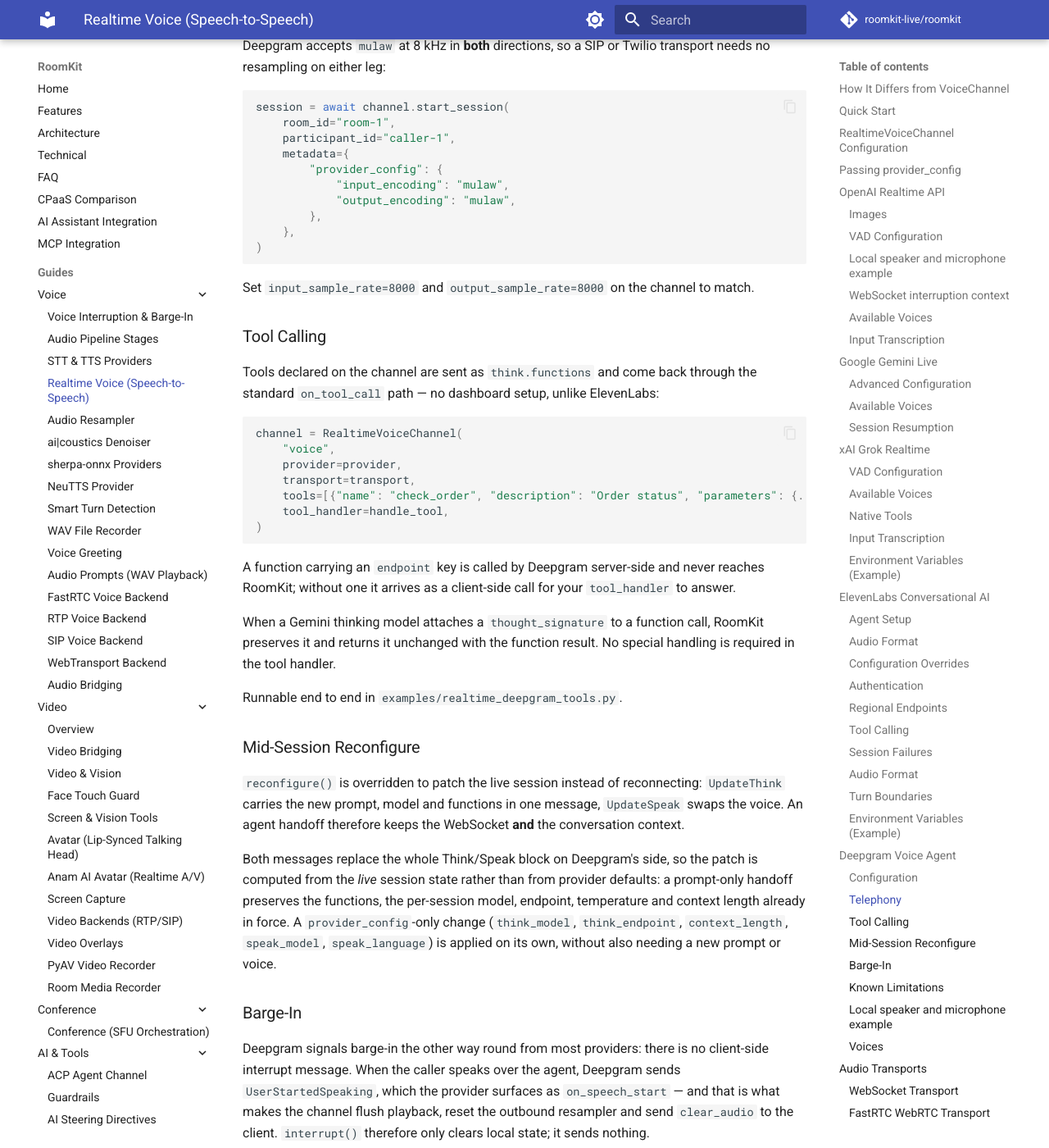
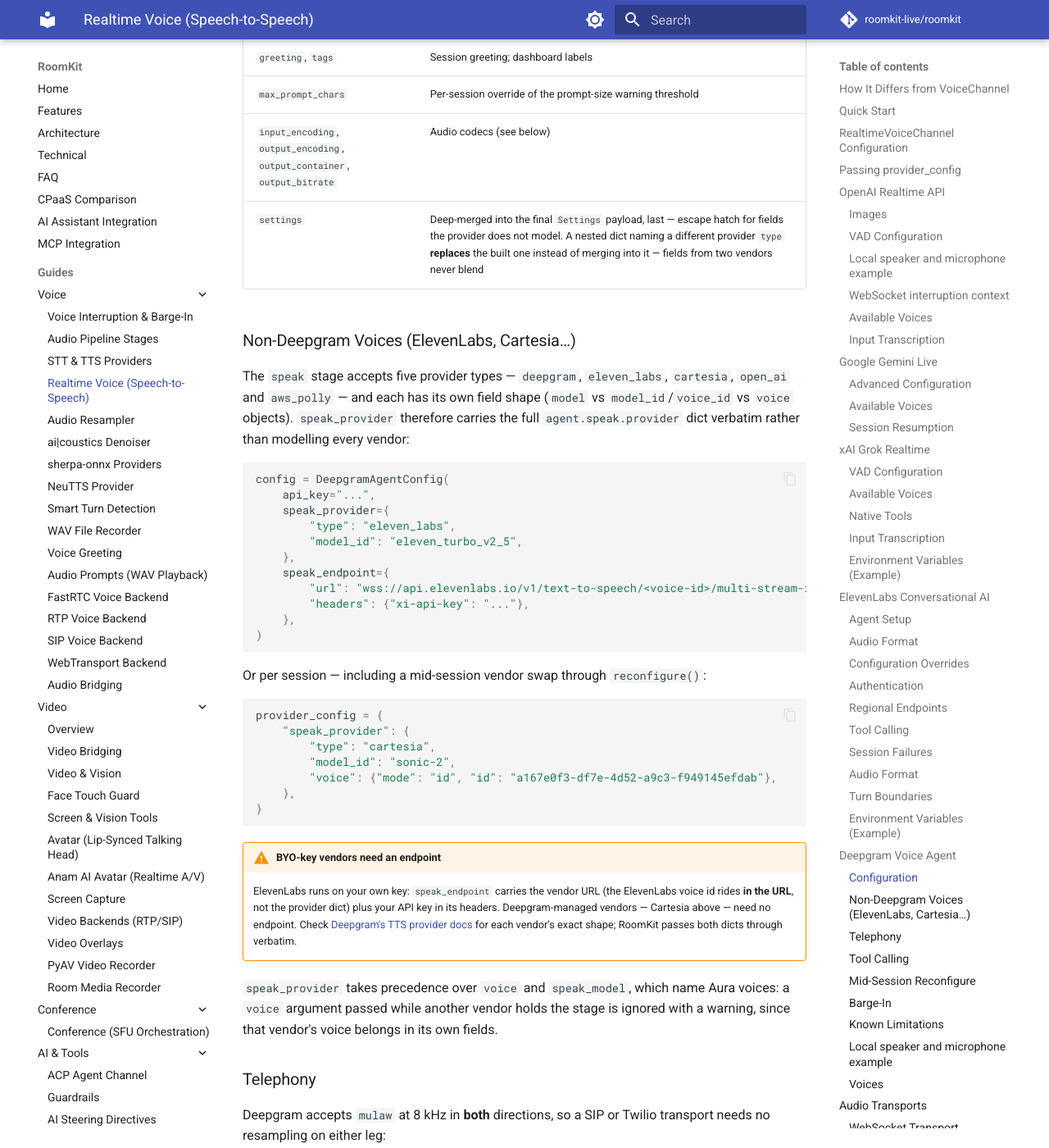
Before and after one commit to roomkit-live/roomkit-docs, an MkDocs documentation site: the page built from docs/guides/realtime-voice-providers.md, in a window 1280 px wide and 1400 px high, scrolled down 17047 px. Shown: the whole window at 82% size. Built offline with MkDocs 1.6.1 and Material for MkDocs 9.7.7, drawn with Linux system fonts in a browser that asks for light colours; comment, search, counter and statistics services are not loaded; some of the changed text lies outside the part shown.

Commit message:
docs(voice): Deepgram speak stage accepts non-Deepgram TTS vendors
speak_provider/speak_endpoint pass the vendor dict through verbatim;
the guide shows the ElevenLabs BYO-key shape (voice id in the endpoint
URL) and Deepgram-managed Cartesia, and notes that the settings escape
hatch now replaces — not merges — a provider whose type changes.

````diff
--- a/docs/guides/realtime-voice-providers.md
+++ b/docs/guides/realtime-voice-providers.md
@@ -646,7 +646,7 @@ LANGUAGE=fr                     # Language code
 
 ## Deepgram Voice Agent
 
-Deepgram assembles an agent from three stages you choose independently — `listen` (Nova/Flux transcription), `think` (the LLM) and `speak` (an Aura voice) — instead of one end-to-end model. That is the reason to reach for it: you can put a self-hosted LLM behind a hosted STT/TTS pair, or swap the voice without touching the model.
+Deepgram assembles an agent from three stages you choose independently — `listen` (Nova/Flux transcription), `think` (the LLM) and `speak` (an Aura voice, or another vendor's — see [Non-Deepgram voices](#non-deepgram-voices-elevenlabs-cartesia)) — instead of one end-to-end model. That is the reason to reach for it: you can put a self-hosted LLM behind a hosted STT/TTS pair, or an ElevenLabs voice behind Deepgram's turn-taking, without touching the rest.
 
 ```python
 from __future__ import annotations
@@ -678,6 +678,8 @@ silently later.
 | `listen_version` | `None` | Required by Flux (`"v2"`); leave unset for Nova |
 | `think_provider` / `think_model` | `open_ai` / `gpt-4o-mini` | LLM stage |
 | `speak_model` | `aura-2-thalia-en` | Aura voice id |
+| `speak_provider` | `None` | Full `agent.speak.provider` dict, sent verbatim — selects a non-Deepgram TTS vendor with that vendor's own fields. Takes precedence over `speak_model`/`speak_language` |
+| `speak_endpoint` | `None` | `agent.speak.endpoint` (URL + auth headers) — Deepgram requires one for every non-Deepgram `speak_provider` |
 | `greeting` | `None` | Line the agent speaks as soon as the session opens |
 | `keepalive_interval` | `8.0` | Seconds between `KeepAlive` messages — Deepgram closes silent sockets |
 | `max_prompt_chars` | `25_000` | Warn when the system prompt exceeds this — Deepgram's documented cap for managed LLMs, past which it truncates (`PROMPT_TOO_LONG`). `None` disables; never fires with a `think_endpoint` (no cap there) |
@@ -688,11 +690,46 @@ Everything above can be overridden per session through `provider_config`, alongs
 |-----|-------------|
 | `listen_model`, `listen_version`, `listen_language`, `keyterms`, `smart_format` | STT stage |
 | `think_provider`, `think_model`, `think_endpoint`, `context_length` | LLM stage — `think_endpoint` points at your own OpenAI-compatible server |
-| `speak_model`, `speak_language` | TTS stage |
+| `speak_model`, `speak_language`, `speak_provider`, `speak_endpoint` | TTS stage — `speak_provider`/`speak_endpoint` swap in a non-Deepgram vendor (see below) |
 | `greeting`, `tags` | Session greeting; dashboard labels |
 | `max_prompt_chars` | Per-session override of the prompt-size warning threshold |
 | `input_encoding`, `output_encoding`, `output_container`, `output_bitrate` | Audio codecs (see below) |
-| `settings` | Deep-merged into the final `Settings` payload, last — escape hatch for fields the provider does not model |
+| `settings` | Deep-merged into the final `Settings` payload, last — escape hatch for fields the provider does not model. A nested dict naming a different provider `type` **replaces** the built one instead of merging into it — fields from two vendors never blend |
+
+### Non-Deepgram Voices (ElevenLabs, Cartesia…)
+
+The `speak` stage accepts five provider types — `deepgram`, `eleven_labs`, `cartesia`, `open_ai` and `aws_polly` — and each has its own field shape (`model` vs `model_id`/`voice_id` vs `voice` objects). `speak_provider` therefore carries the full `agent.speak.provider` dict verbatim rather than modelling every vendor:
+
+```python
+config = DeepgramAgentConfig(
+    api_key="...",
+    speak_provider={
+        "type": "eleven_labs",
+        "model_id": "eleven_turbo_v2_5",
+    },
+    speak_endpoint={
+        "url": "wss://api.elevenlabs.io/v1/text-to-speech/<voice-id>/multi-stream-input",
+        "headers": {"xi-api-key": "..."},
+    },
+)
+```
+
+Or per session — including a mid-session vendor swap through `reconfigure()`:
+
+```python
+provider_config = {
+    "speak_provider": {
+        "type": "cartesia",
+        "model_id": "sonic-2",
+        "voice": {"mode": "id", "id": "a167e0f3-df7e-4d52-a9c3-f949145efdab"},
+    },
+}
+```
+
+!!! warning "BYO-key vendors need an endpoint"
+    ElevenLabs runs on your own key: `speak_endpoint` carries the vendor URL (the ElevenLabs voice id rides **in the URL**, not the provider dict) plus your API key in its headers. Deepgram-managed vendors — Cartesia above — need no endpoint. Check [Deepgram's TTS provider docs](https://developers.deepgram.com/docs/voice-agent-tts-models) for each vendor's exact shape; RoomKit passes both dicts through verbatim.
+
+`speak_provider` takes precedence over `voice` and `speak_model`, which name Aura voices: a `voice` argument passed while another vendor holds the stage is ignored with a warning, since that vendor's voice belongs in its own fields.
 
 ### Telephony
 
````
Also changed, not shown: docs/features.md (+1 -0 lines).
